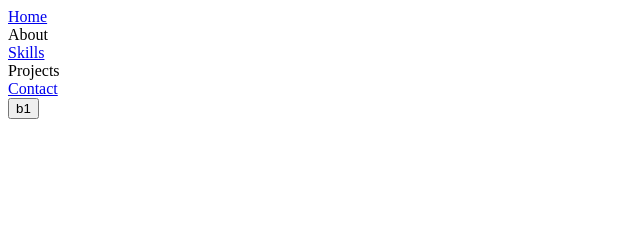
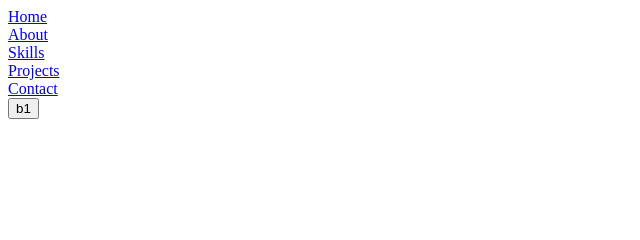
Before and after one commit to ysathe991/ysathe991.github.io, a plain HTML site: page index.html in a window 1280 px wide. Shown: the top 240 px of the page, 0-640 px from the left. Drawn offline with Linux system fonts and the light colour scheme.

Commit message:
testing4

```diff
--- a/index.html
+++ b/index.html
@@ -9,10 +9,9 @@
 <body>
     <div id="nav-menu">
         <a href="#home"> <div class="nav-link home">Home</div> </a>
-
-        <a href="#about"></a><div class="nav-link about">About</div></a>
+        <a href="#about"><div class="nav-link about">About</div></a>
         <a href="#skills"> <div class="nav-link skills">Skills</div></a>
-        <a href="#projects"></a><div class="nav-link projects">Projects</div></a>
+        <a href="#projects"><div class="nav-link projects">Projects</div></a>
         <a href="#contact"> <div class="nav-link contact">Contact</div></a>
         <a href="https://drive.google.com/file/d/1fEflhyfOs3yR0WSIJTYs8rY_zAIbH2kn/view?download=true">
         <div class="nav-link resume">
```
